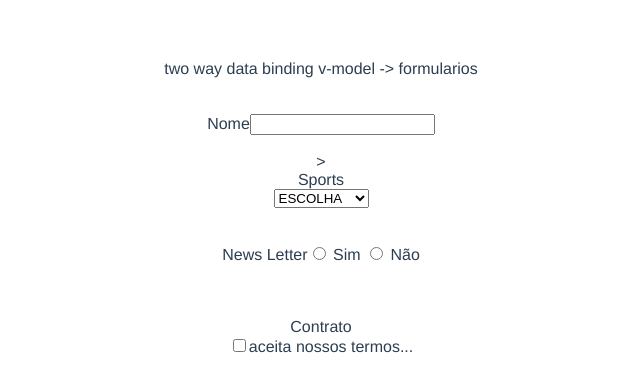
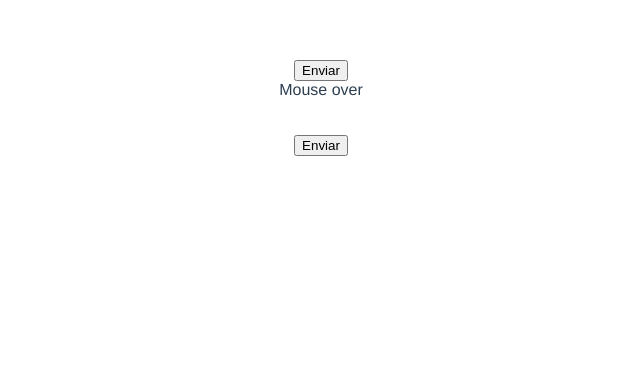
Before and after one commit to gbsalermo/vue.js, a Vue app in the folder hello-word/: page / in a window 1280 px wide. Shown: the top 392 px of the page, without its empty margins (319-959 px from the left). Built offline with nearby package versions, Linux system fonts and the light colour scheme.

Commit message:
eventos com v-on e modificadores de eventos

```diff
--- a/hello-word/src/App.vue
+++ b/hello-word/src/App.vue
@@ -36,7 +36,31 @@
   alt="Vue logo" src="./assets/logo.png">
   <HelloWorld msg="Welcome to Your Vue.js App"/>
    -->
-  <div>
+
+
+
+   <button v-on:click="onClick()">
+    Enviar
+   </button>
+
+   <br>
+
+   <div @mouseover="onMouseover"
+        @mouseout="onMouseOut"
+   >
+    Mouse over
+   </div>
+
+   <br><br>
+   <form action="https://google.com"
+    @v-on:submit="onSubmit()"
+   >
+      <button type="submit">
+        Enviar
+      </button>
+
+   </form>
+ <!--  <div>
     two way data binding
     v-model -> formularios
   </div>
@@ -98,7 +122,7 @@
 
     {{ contract }}
 
-</div>
+</div> -->
 </template>
 
 <script>
@@ -114,10 +138,14 @@ export default {
   data(){
     return{
 
+
+
+/*
+      teste do v-model
       name: '',
       sports: '',
       newsletter: '',
-      contract: '',
+      contract: '', */
 
  /*      pClass: 'text',
       isHome: true,
@@ -162,8 +190,23 @@ export default {
   }
 ] */
     }
+  },
+
+    methods: {
+      onClick(){
+        console.log('click');
+      },
+      onMouseover($evt){
+        console.log('mouse over', $evt);
+      },
+      onMouseOut($evt){
+        console.log('mouse out', $evt)
+      },
+      onSubmit(){
+        console.log('submit');
+      },
+    },
   }
-}
 </script>
 
 <style>
```
